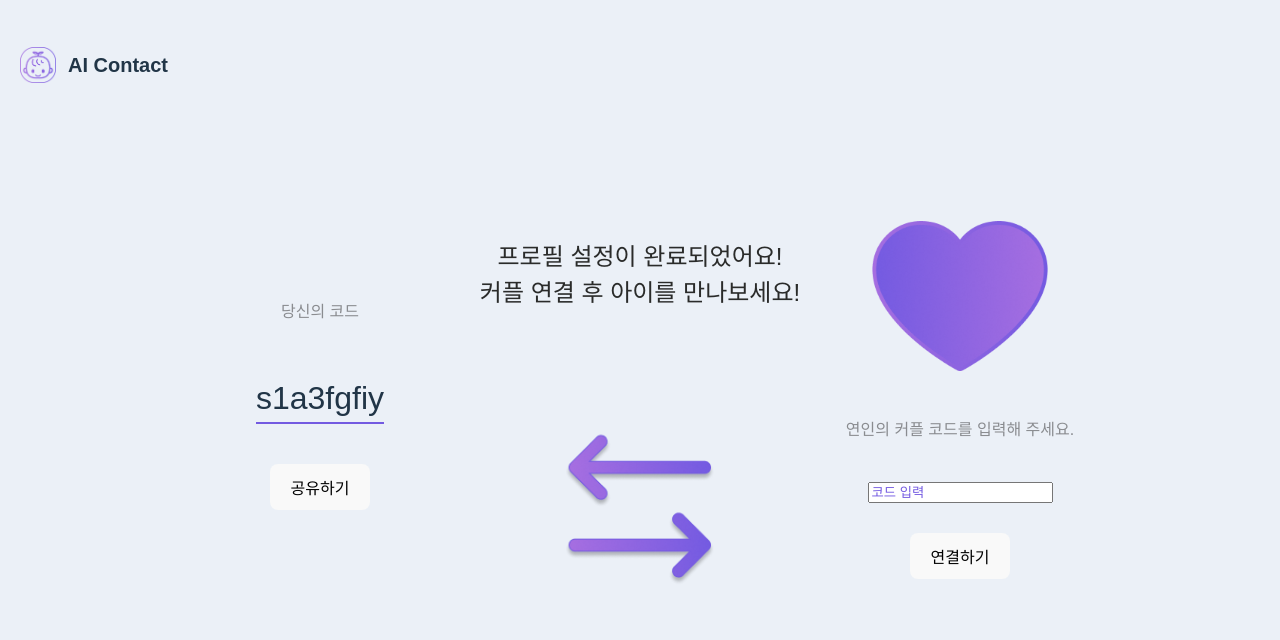
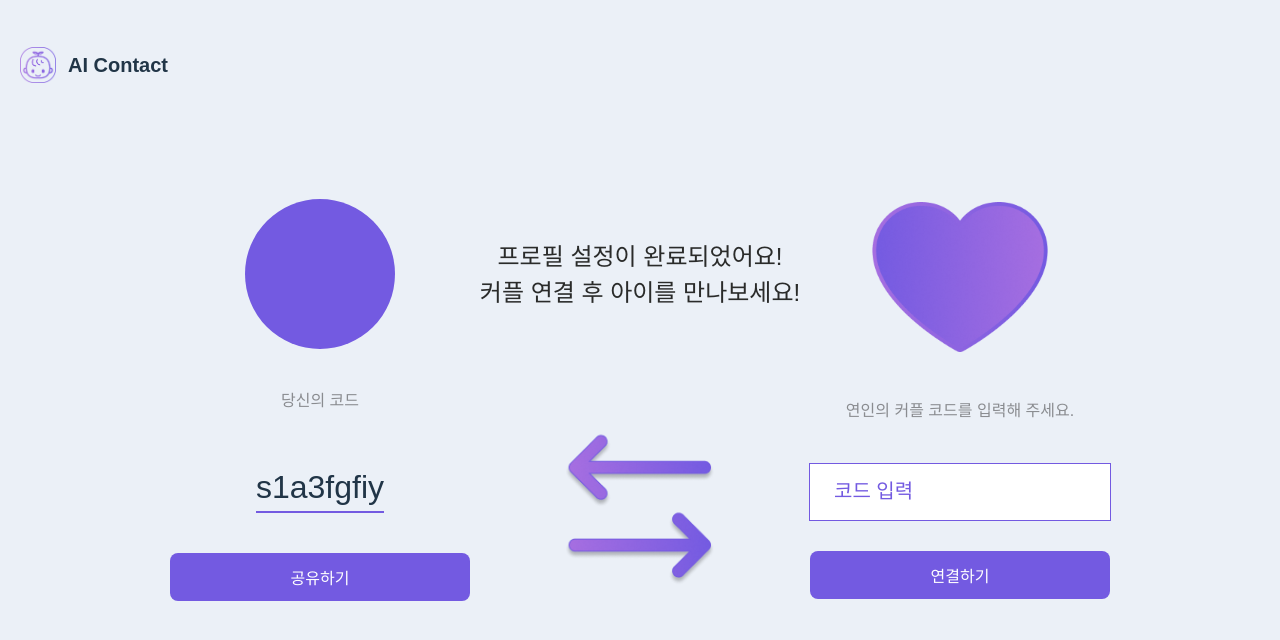
Before and after one commit to Spinichi/AIContact, a React (Vite) app in the folder AI_Contact_FE/: page /connection in a window 1280 px wide. Shown: the top 640 px of the page. Built offline with nearby package versions, Linux system fonts and the light colour scheme.

Commit message:
fix : 사이드바 오류 수정

```diff
--- a/AI_Contact_FE/src/components/Sidebar.tsx
+++ b/AI_Contact_FE/src/components/Sidebar.tsx
@@ -1,6 +1,7 @@
 import React from 'react';
 import '../styles/Sidebar.css';
 import Logo from './Logo.tsx';
+import { Link } from 'react-router-dom';
 
 // 컴포넌트 만들기
 export default function Sidebar() {
--- a/AI_Contact_FE/src/components/coupleConnection/MyConnectionInfo.tsx
+++ b/AI_Contact_FE/src/components/coupleConnection/MyConnectionInfo.tsx
@@ -2,8 +2,8 @@ import '../../styles/CoupleConnection.css';
 
 export default function MyConnectionInfo(){
     return(
-        <div className="container">
-            <div className="profile-image"></div>
+        <div className="connection-container">
+            <div className="profile-container"></div>
             <p className="code-label">당신의 코드</p>
             <p className="code">s1a3fgfiy</p>
             <button>공유하기</button>
--- a/AI_Contact_FE/src/components/coupleConnection/PartnerConnectionForm.tsx
+++ b/AI_Contact_FE/src/components/coupleConnection/PartnerConnectionForm.tsx
@@ -3,7 +3,7 @@ import heart from '../../assets/images/heart.png';
 
 export default function MyConnectionInfo(){
     return(
-        <form className="container">
+        <form className="connection-container">
             <div className="heart">
                 <img src={heart}></img>
             </div>
--- a/AI_Contact_FE/src/styles/CoupleConnection.css
+++ b/AI_Contact_FE/src/styles/CoupleConnection.css
@@ -21,7 +21,7 @@
     align-items: center;
 }
 
-.profile-image{
+.profile-container{
     width : 150px;
     height : 150px;
     border-radius: 50%;
@@ -42,6 +42,13 @@
     font-weight : 500;
     border-bottom: 2px solid var(--primary);
     margin : 10px;
+}
+
+.connection-container{
+    display: flex;
+    flex-direction: column;
+    gap : 30px;
+    align-items: center;
 }
 
 .connection-container button{
--- a/AI_Contact_FE/src/styles/MyConnectionInfo.css
+++ /dev/null
@@ -1,38 +0,0 @@
-.container{
-    width : 500px;
-    height : 720px;
-    display : flex;
-    gap : 30px;
-    flex-direction: column;
-    justify-content: center;
-    align-items: center;
-}
-
-.profile-image{
-    width : 150px;
-    height : 150px;
-    border-radius: 50%;
-    background-color: var(--primary);
-}
-
-
-.code-label{
-    font-size: 16px;
-    font-weight: 500;
-    color : var(--text-light);
-    margin : 10px;
-}
-
-.code{
-    font-size : 32px;
-    font-weight : 500;
-    border-bottom: 2px solid var(--primary);
-    margin : 10px;
-}
-
-button{
-    width : 300px;
-    height : 48px;
-    background-color: var(--primary);
-    color : white;
-}
```
